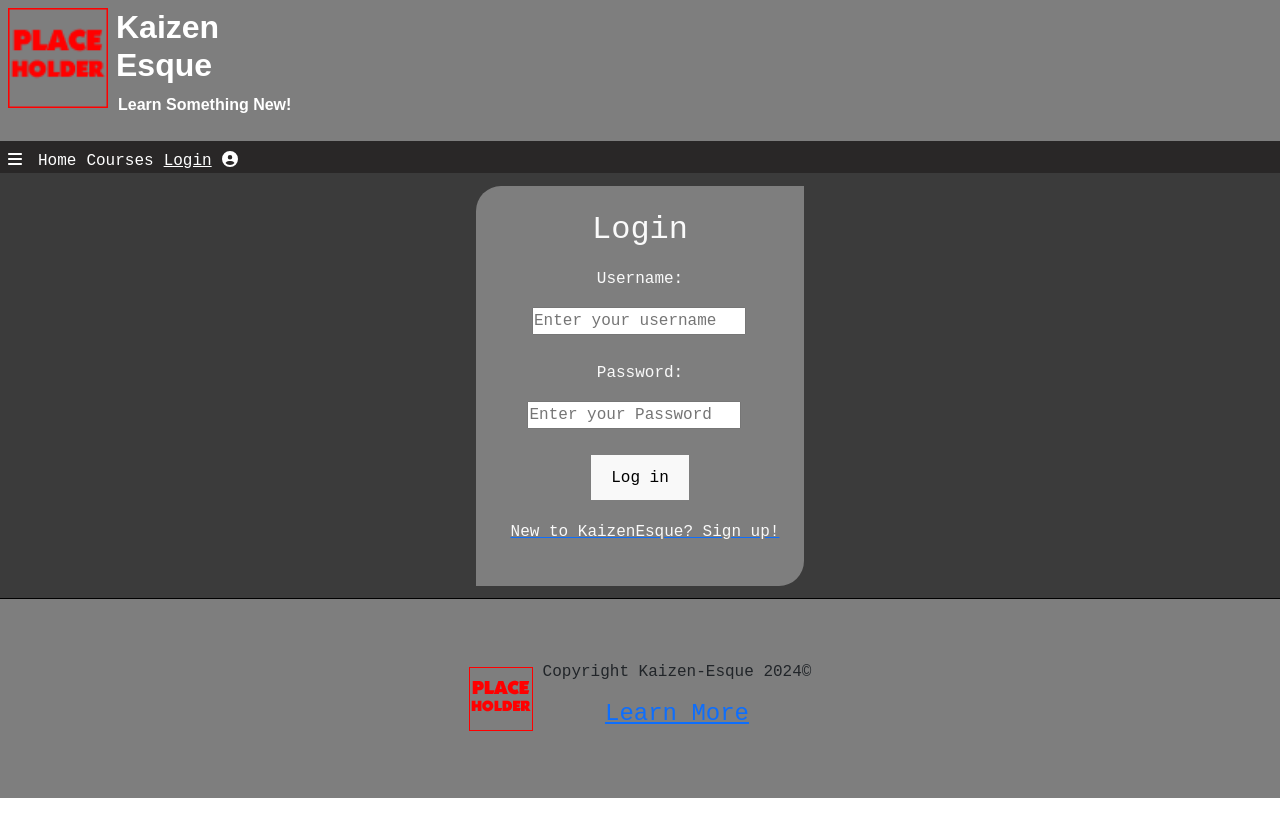
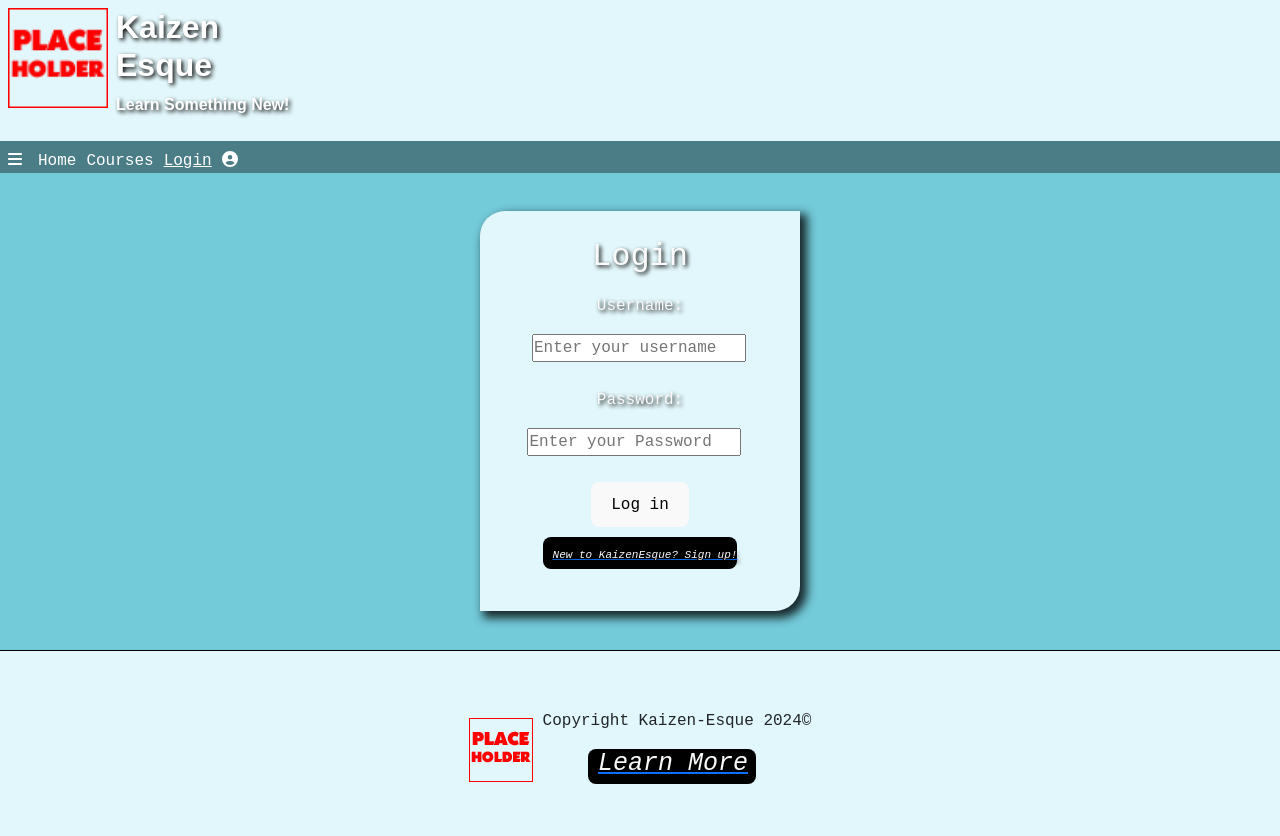
Before and after one commit to XenodiusAlpha/kaizen_esque, a React (Vite) app: page /Login in a window 1280 px wide. Shown: the top 836 px of the page. Before the commit the page ends 800 px from the top, so only its background shows below. Built offline with nearby package versions, Linux system fonts and the light colour scheme.

Commit message:
Refactoring css and splitting into seperate files for better organization

```diff
--- a/src/App.css
+++ b/src/App.css
@@ -4,29 +4,18 @@
   padding: 0;
   font-family:monospace,
     'Lucida Sans', Arial, sans-serif;
-    --mainThemeColor: #7e7e7e;
-    --mainBodyColor: #3b3b3b;
+    --mainThemeColor: #e2f7fb;
+    --mainBodyColor: #73cad9;
     --WhiteText: #fafafa;
     --navBarColor: rgba(17, 12, 12, 0.404);
+    --Black: #000000;
 }
 
 #root{
   background-color: var(--mainBodyColor);
 }
 
-/* ----------------------mainComponents---------------------- */
-
-
-.header-Style{
-  padding: 8px;
-  background-color: var(--mainThemeColor);
-}
-
-.footer-Style{
-  padding: 8px;
-  border-top: 1px solid black;
-  background-color: var(--mainThemeColor);
-}
+/* ----------------------Globals---------------------- */
 
 .wt{
   color: var(--WhiteText);
@@ -39,40 +28,6 @@
 .warningTextForm{
   font-size: 15px;
   color: var(--WhiteText)
-}
-
-.lbox-style{
-  display: flex;
-  justify-content: center;
-  align-items: center;
-  border: 25px;
-  padding: 25px;
-  min-width: 25%;
-  max-width: 50%;
-  height: 250px;
-  background-color: var(--mainThemeColor);
-  margin-top: 1%;
-  margin-bottom: 1%;
-  border-radius: 25px 0px 25px 0px;
-}
-
-.title-style{
-  padding-left: 8px;
-  color: white;
-  font-weight: bold;
-  font-weight: 900;
-  font-family:sans-serif;
-  text-decoration: wavy;
-}
-
-.nav-style{
-  padding: 8px;
-  color: white;
-  max-height: 4vh;
-}
-.nav-fill{
-  background-color: var(--navBarColor);
-  width: 100%;
 }
 
 .Outlet-Style{
@@ -93,40 +48,6 @@
 
 .dpr{
   padding-right: 10px;
-}
-
-.nav-active{
-  text-decoration: underline;
-  background: var(--mainThemeColor);
-  color: var(--white);
-  border-bottom-left-radius: 15px;
-  border-bottom-right-radius: 15px;
-}
-
-.nav-button{
-  text-decoration: underline;
-  background: var(--mainThemeColor);
-  color: var(--white);
-  border-bottom-left-radius: 15px;
-  border-bottom-right-radius: 15px;
-}
-
-.nav-button:hover{
-  text-decoration: underline;
-  background: var(--mainThemeColor);
-  color: var(--white);
-  border-bottom-left-radius: 15px;
-  border-bottom-right-radius: 15px;
-}
-
-
-
-/* ----------------------Below is for testing only---------------------- */
-.visualize-Test-Area{
-  padding: 20px;
-  background-color: rgb(255, 203, 203);
-  border: 1px solid rgb(0, 0, 0);
-  color: rgb(255, 255, 255);
 }
 
 /* ----------------------Flex & Directions---------------------- */
@@ -171,10 +92,3 @@
   position: static;
   min-height: 25vh;
 }
-
-/* ----------------------Img---------------------- */
-
-.header-Logo{
-  width: 100px;
-  height: 100px;
-}
--- a/src/App.jsx
+++ b/src/App.jsx
@@ -1,5 +1,9 @@
 import { Outlet } from 'react-router-dom';
 import './App.css';
+import './assets/css/navbar.css'
+import './assets/css/footer.css'
+import './assets/css/login.css'
+import './assets/css/header.css'
 import Header from './components/mainComponents/Header'
 import NavBar from './components/mainComponents/NavBar'
 import Footer from './components/mainComponents/Footer'
--- /dev/null
+++ b/src/assets/css/footer.css
@@ -0,0 +1,19 @@
+
+@import "../../App.css";
+
+.footer-Style{
+    padding: 8px;
+    border-top: 1px solid black;
+    background-color: var(--mainThemeColor);
+  }
+
+  .learnMore_Link{
+    background-color: var(--Black);
+    font-size: 25px;
+    text-decoration: none;
+    color: var(--WhiteText);
+    font-style: italic;
+    border-radius: 8px;
+    padding-bottom: 5px;
+    padding-right: 8px;
+  }
--- /dev/null
+++ b/src/assets/css/header.css
@@ -0,0 +1,22 @@
+
+@import "../../App.css";
+
+.header-Style{
+    padding: 8px;
+    background-color: var(--mainThemeColor);
+    text-shadow: 2px 2px 4px #000000;
+  }
+
+  .header-Logo{
+    width: 100px;
+    height: 100px;
+  }
+
+  .title-style{
+    padding-left: 8px;
+    color: white;
+    font-weight: bold;
+    font-weight: 900;
+    font-family:sans-serif;
+    text-decoration: wavy;
+  }
--- /dev/null
+++ b/src/assets/css/login.css
@@ -0,0 +1,33 @@
+
+@import "../../App.css";
+
+.lbox-style{
+    display: flex;
+    justify-content: center;
+    align-items: center;
+    border: 25px;
+    padding: 25px;
+    min-width: 25%;
+    max-width: 50%;
+    height: 250px;
+    background-color: var(--mainThemeColor);
+    margin-top: 3%;
+    margin-bottom: 3%;
+    border-radius: 25px 0px 25px 0px;
+    text-shadow: 2px 2px 4px #000000;
+    box-shadow: 5px 5px 10px 2px rgba(0,0,0,.8);
+  }
+
+  .button-Style{
+    border-radius: 8px;
+  }
+
+  .signUp_Link{
+    background-color: var(--Black);
+    font-size: 11px;
+    text-decoration: none;
+    color: var(--WhiteText);
+    font-style: italic;
+    border-radius: 8px;
+    padding-bottom: 5px;
+  }
--- /dev/null
+++ b/src/assets/css/navbar.css
@@ -0,0 +1,36 @@
+
+@import "../../App.css";
+
+.nav-style{
+    padding: 8px;
+    color: white;
+    max-height: 4vh;
+  }
+  .nav-fill{
+    background-color: var(--navBarColor);
+    width: 100%;
+  }
+
+.nav-active{
+    text-decoration: underline;
+    background: var(--mainThemeColor);
+    color: var(--white);
+    border-bottom-left-radius: 15px;
+    border-bottom-right-radius: 15px;
+  }
+
+  .nav-button{
+    text-decoration: underline;
+    background: var(--mainThemeColor);
+    color: var(--white);
+    border-bottom-left-radius: 15px;
+    border-bottom-right-radius: 15px;
+  }
+
+  .nav-button:hover{
+    text-decoration: underline;
+    background: var(--mainThemeColor);
+    color: var(--white);
+    border-bottom-left-radius: 15px;
+    border-bottom-right-radius: 15px;
+  }
--- a/src/components/UI/Signup.jsx
+++ b/src/components/UI/Signup.jsx
@@ -1,5 +1,6 @@
 import React from 'react';
 import { useState } from "react";
+import { Link } from 'react-router-dom';
 
 const Login = () => {
   const [formInput, setformInput] = useState({
@@ -36,26 +37,25 @@ const Login = () => {
   };
 
   return (
-    <>
+    <div className=' flex-container-row center-content'>
       <div className='lbox-style flex-container-columns Outlet-Style center-content'>
         <div className='flex-container-columns center-content'>
-        <h2 className='wt'>Login</h2>
+        <h2 className='wt'>Sign up</h2>
         </div>
-        <form className='flex-container-columns center-content'
+        <form className='flex-container-columns center-content dpb dpt'
         onSubmit={handleSubmit}>
-          <p className='wt'>Name:</p>
+          <p className='wt'>First Name:</p>
           <label>
             <input
               type='text'
               name='name'
               value={formInput.name}
               onChange={handleChange}
-              placeholder="Enter your username"
+              placeholder="Enter your First Name"
               onBlur={handleBlurName}
             />
             <h4 id='warningTextNameID' className='wt warningTextForm hidden-element'>*Please insert a userame</h4>
           </label>
-
           <p className='wt'>Password:</p>
           <label>
             <input
@@ -68,11 +68,13 @@ const Login = () => {
             />
               <h4 id='warningTextpassword' className='wt warningTextForm hidden-element'>*Please insert a password</h4>
           </label>
-
-          <button type='submit'>Sign up</button>
+          <button className='button-Style' type='submit'>Sign up</button>
         </form>
+        <Link to="/Login">
+          <p className='signUp_Link dpl dpt wt'>Already have an account? Sign in!</p>
+          </Link>
       </div>
-    </>
+    </div>
   );
 };
 
--- a/src/components/mainComponents/Footer.jsx
+++ b/src/components/mainComponents/Footer.jsx
@@ -15,7 +15,7 @@ export default function Footer(){
           <p className='header-Text dpl'>Copyright Kaizen-Esque 2024©</p>
 
           <Link to="/LearnMore">
-          <h4 className='dpl'>Learn More</h4>
+          <h4 className='learnMore_Link dpl'>Learn More</h4>
           </Link>
 
           </div>
--- a/src/components/mainComponents/Login.jsx
+++ b/src/components/mainComponents/Login.jsx
@@ -68,10 +68,10 @@ const Login = () => {
             />
               <h4 id='warningTextpassword' className='wt warningTextForm hidden-element'>*Please insert a password</h4>
           </label>
-          <button type='submit'>Log in</button>
+          <button className='button-Style' type='submit'>Log in</button>
         </form>
-        <Link to="/LearnMore">
-          <p className='dpl dpt wt'>New to KaizenEsque? Sign up!</p>
+        <Link to="/Signup">
+          <p className='signUp_Link dpl dpt wt'>New to KaizenEsque? Sign up!</p>
           </Link>
       </div>
     </div>
--- a/src/main.jsx
+++ b/src/main.jsx
@@ -8,6 +8,7 @@ import HomeDefault from './components/mainComponents/HomeDefault.jsx'
 import Courses from './components/mainComponents/Courses.jsx'
 import Login from './components/mainComponents/Login.jsx'
 import LearnMore from './components/mainComponents/LearnMore.jsx'
+import Signup from './components/UI/Signup.jsx'
 import 'bootstrap/dist/css/bootstrap.min.css'
 
 const router = createBrowserRouter([
@@ -28,6 +29,10 @@ const router = createBrowserRouter([
         element: <Login />,
       },
       {
+        path: 'Signup',
+        element: <Signup />,
+      },
+      {
         path: 'LearnMore',
         element: <LearnMore />,
       },
```
